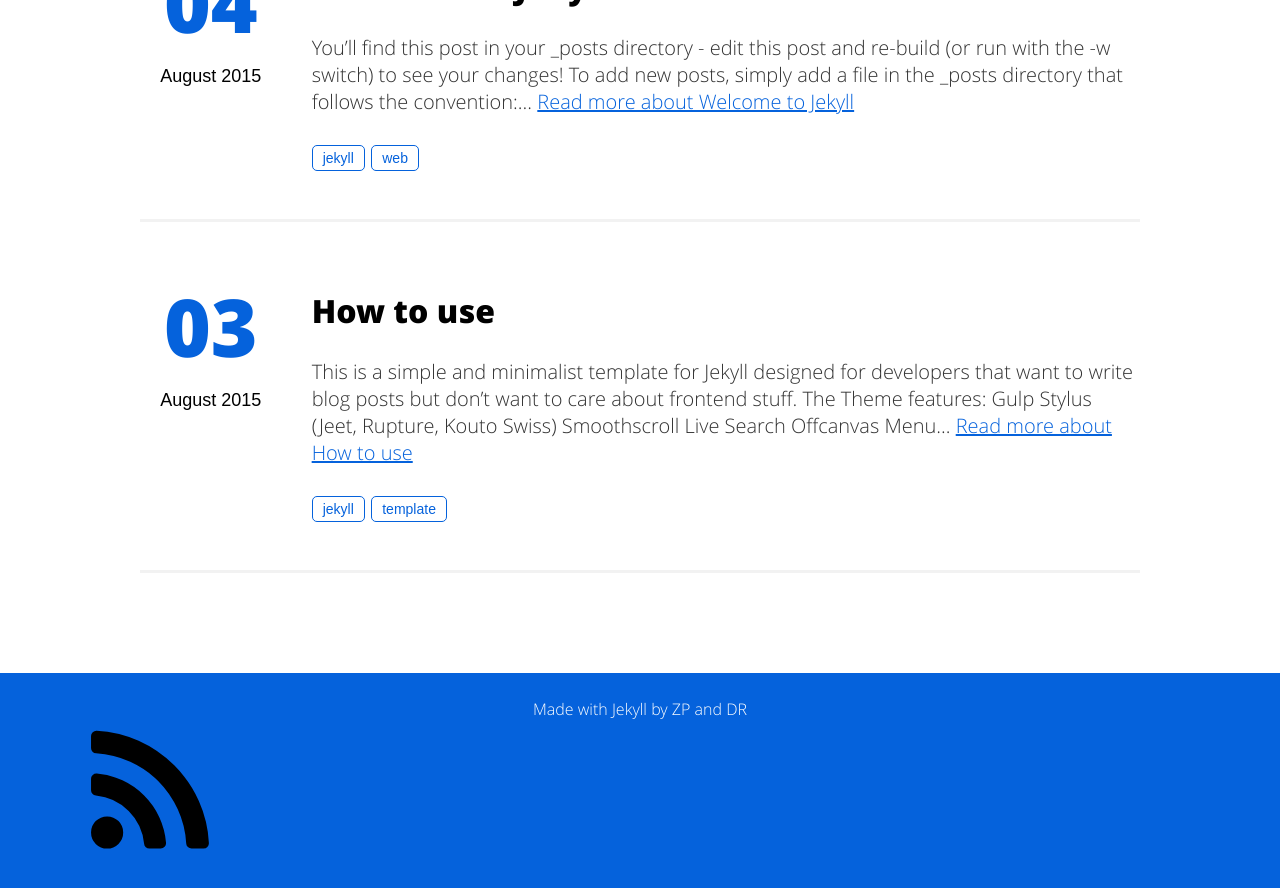
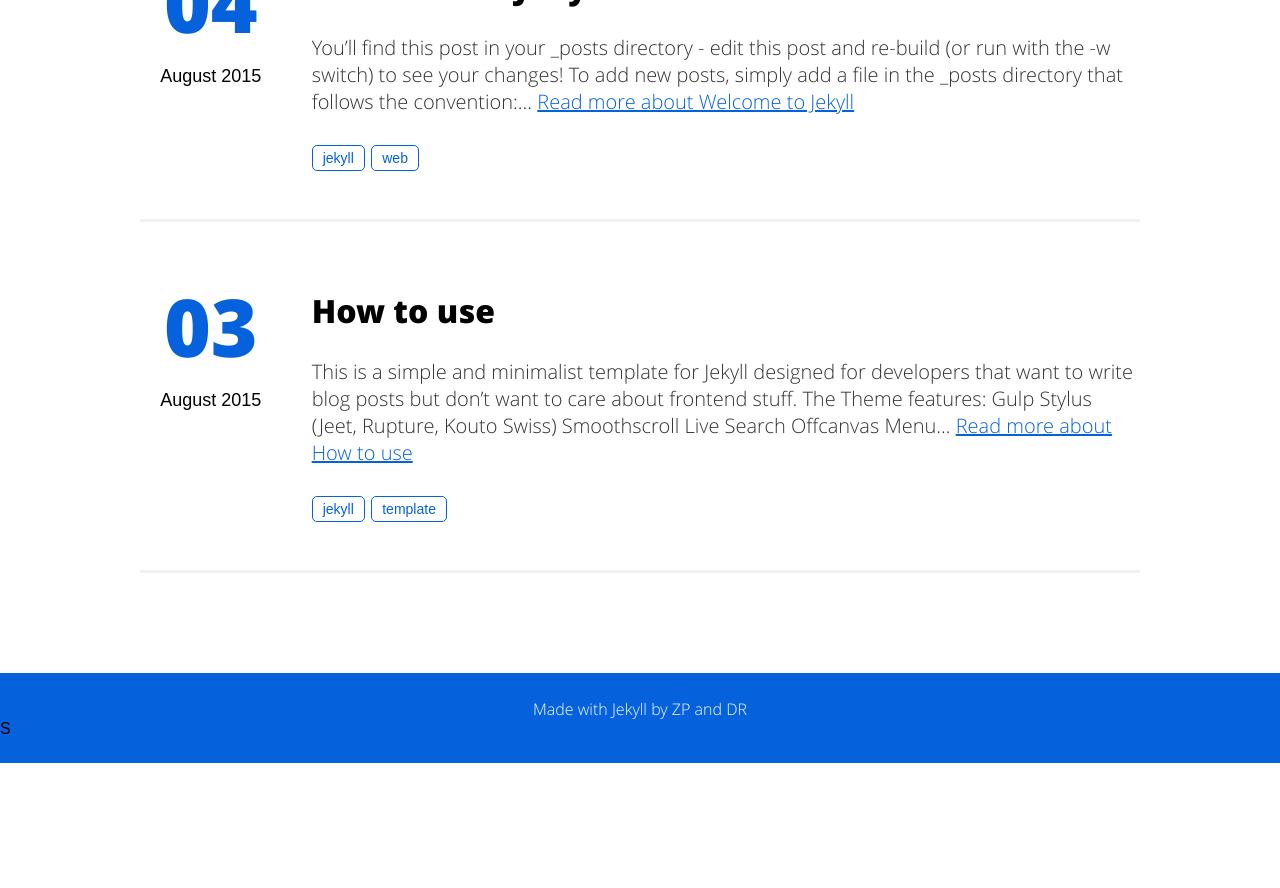
Before and after one commit to weedmandan/weedmandan.github.io, a Jekyll site: the page built from index.html, in a window 1280 px wide and 900 px high, scrolled down 1002 px. Shown: the top 888 px of the window. Built offline with Jekyll 4.4.1, drawn with Linux system fonts in a browser that asks for light colours; after the commit the page ends 1765 px from its top, so only the background shows below that.

Commit message:
Fix footer

```diff
--- a/_includes/footer.html
+++ b/_includes/footer.html
@@ -1,5 +1,4 @@
 <footer>
     <p>Made with <a href="http://jekyllrb.com/" target="_blank">Jekyll</a> by ZP and DR</p>
-    <a aria-label="Use the RSS to get updated" target="_blank" href="{{ "/feed.xml" | prepend: site.baseurl }}"><svg class="icon icon-rss"><use xlink:href="#icon-rss"></use></svg></a>
-</footer>
+S</footer>
 <script src="{{ "/assets/js/main.js" | prepend: site.baseurl }}"></script>
```
